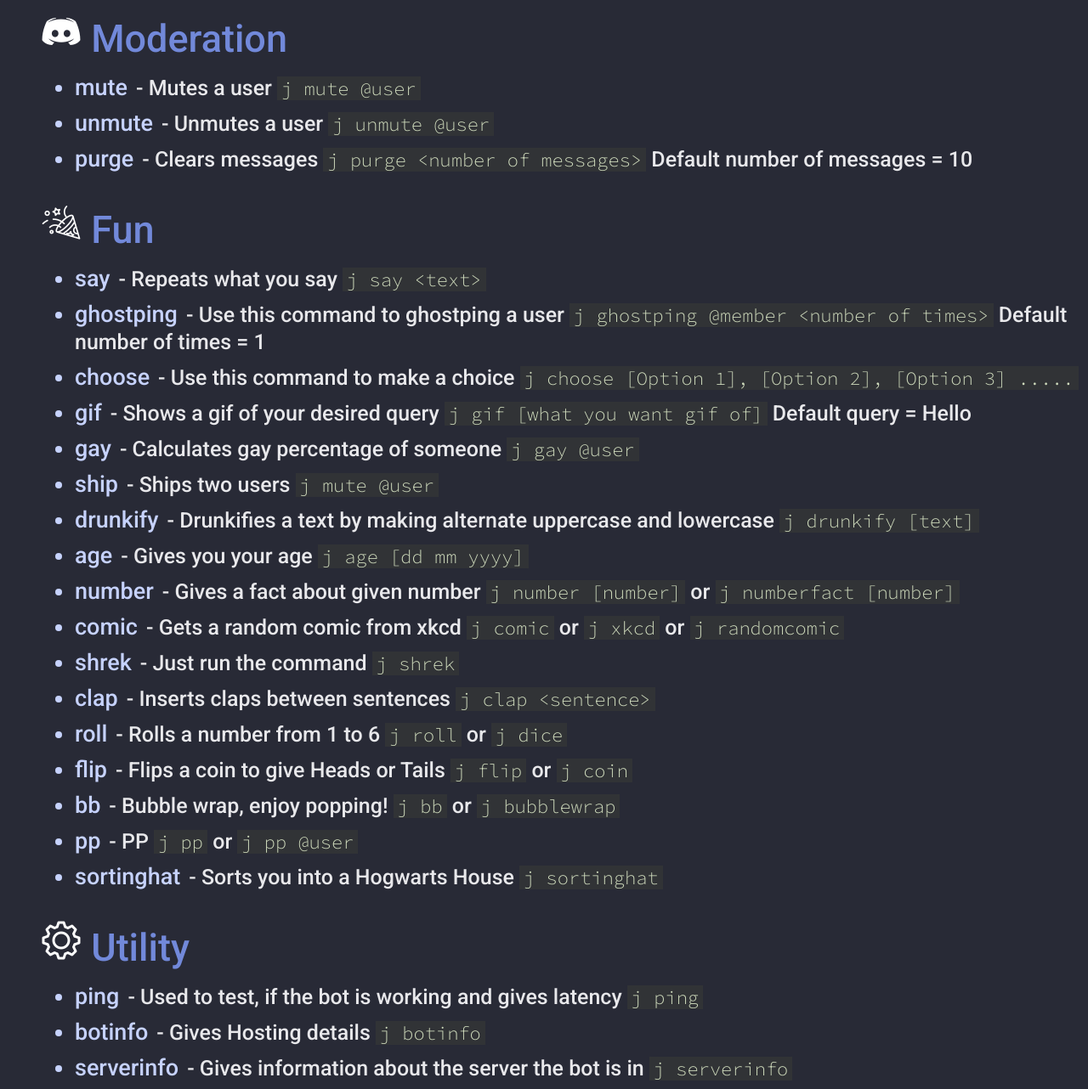
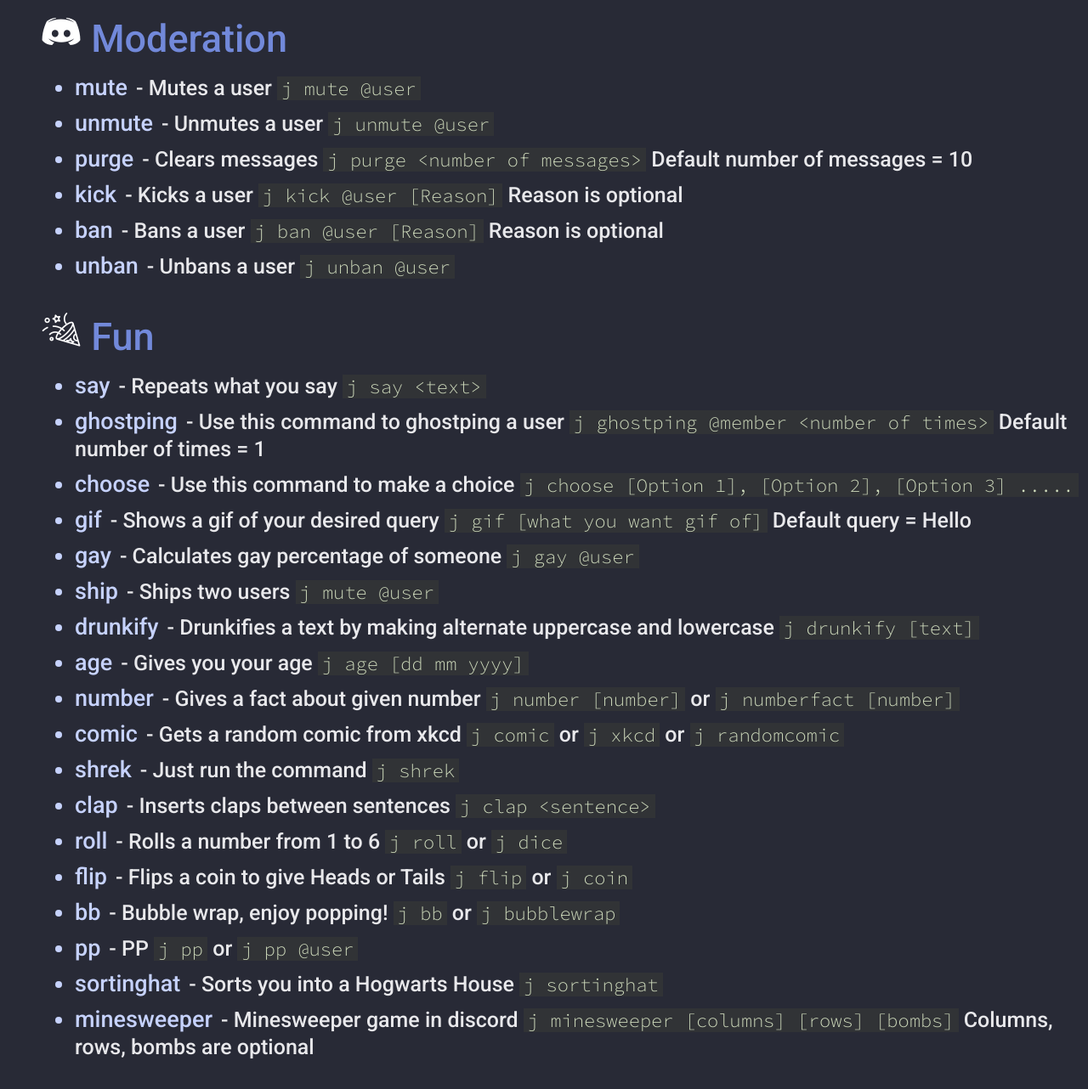
Before and after one commit to JsM-Bot/site, a plain HTML site: page index.html in a window 1280 px wide. Shown: the part 2843-4125 px from the top of the page at 85% size. Drawn offline with Linux system fonts and the light colour scheme; a web font is replaced by a local one.

Commit message:
added commands

```diff
--- a/index.html
+++ b/index.html
@@ -94,6 +94,9 @@
                     <li class="tt">mute<span class="subsub">- Mutes a user <span class="cmd">j mute @user</span></span></li>
                     <li class="tt">unmute<span class="subsub">- Unmutes a user <span class="cmd">j unmute @user</span></span></li>
                     <li class="tt">purge<span class="subsub">- Clears messages <span class="cmd">j purge &lt;number of messages&gt;</span> Default number of messages = 10</span></li>
+                    <li class="tt">kick<span class="subsub">- Kicks a user <span class="cmd">j kick @user [Reason]</span> Reason is optional</span></li>
+                    <li class="tt">ban<span class="subsub">- Bans a user <span class="cmd">j ban @user [Reason]</span> Reason is optional</span></li>
+                    <li class="tt">unban<span class="subsub">- Unbans a user <span class="cmd">j unban @user</span></span></li>
                 </ul>
             </li>
             <li class="item"><img src="assets/2.png"> Fun
@@ -115,6 +118,7 @@
                     <li class="tt">bb<span class="subsub">- Bubble wrap, enjoy popping! <span class="cmd">j bb</span> or <span class="cmd">j bubblewrap</span></span></li>
                     <li class="tt">pp<span class="subsub">- PP <span class="cmd">j pp</span> or <span class="cmd">j pp @user</span></span></li>
                     <li class="tt">sortinghat<span class="subsub">- Sorts you into a Hogwarts House <span class="cmd">j sortinghat</span></span></li>
+                    <li class="tt">minesweeper<span class="subsub">- Minesweeper game in discord <span class="cmd">j minesweeper [columns] [rows] [bombs]</span> Columns, rows, bombs are optional</span></li>
                 </ul>
             </li>
             <li class="item"><img src="assets/3.png"> Utility
@@ -166,6 +170,7 @@
                     <li class="tt">elem<span class="subsub">- Gives information about the Element. <span class="cmd">j elem H</span> Note: Case Sensitive</span></li>
                     <li class="tt">table<span class="subsub">- Shows Periodic Table <span class="cmd">j table</span></span></li>
                     <li class="tt">mass<span class="subsub">- Gives Mass of the given element or compound. <span class="cmd">j mass Ag</span> or <span class="cmd">j mass NaCl</span> Note: Case Sensitive</span></li>
+                    <li class="tt">elname<span class="subsub">- Gives IUPAC name of element with atomic number &gt; 100 <span class="cmd">j elname 112</span> or <span class="cmd">j elname 235</span></span></li>
                     <li class="tt">combustion<span class="subsub">- Gives equation of combustion of given hydrocarbon. <span class="cmd">j cbt C6H6</span> or <span class="cmd">j combustion CH4</span> Note: Case Sensitive</span></li>
                 </ul>
             </li>
```
